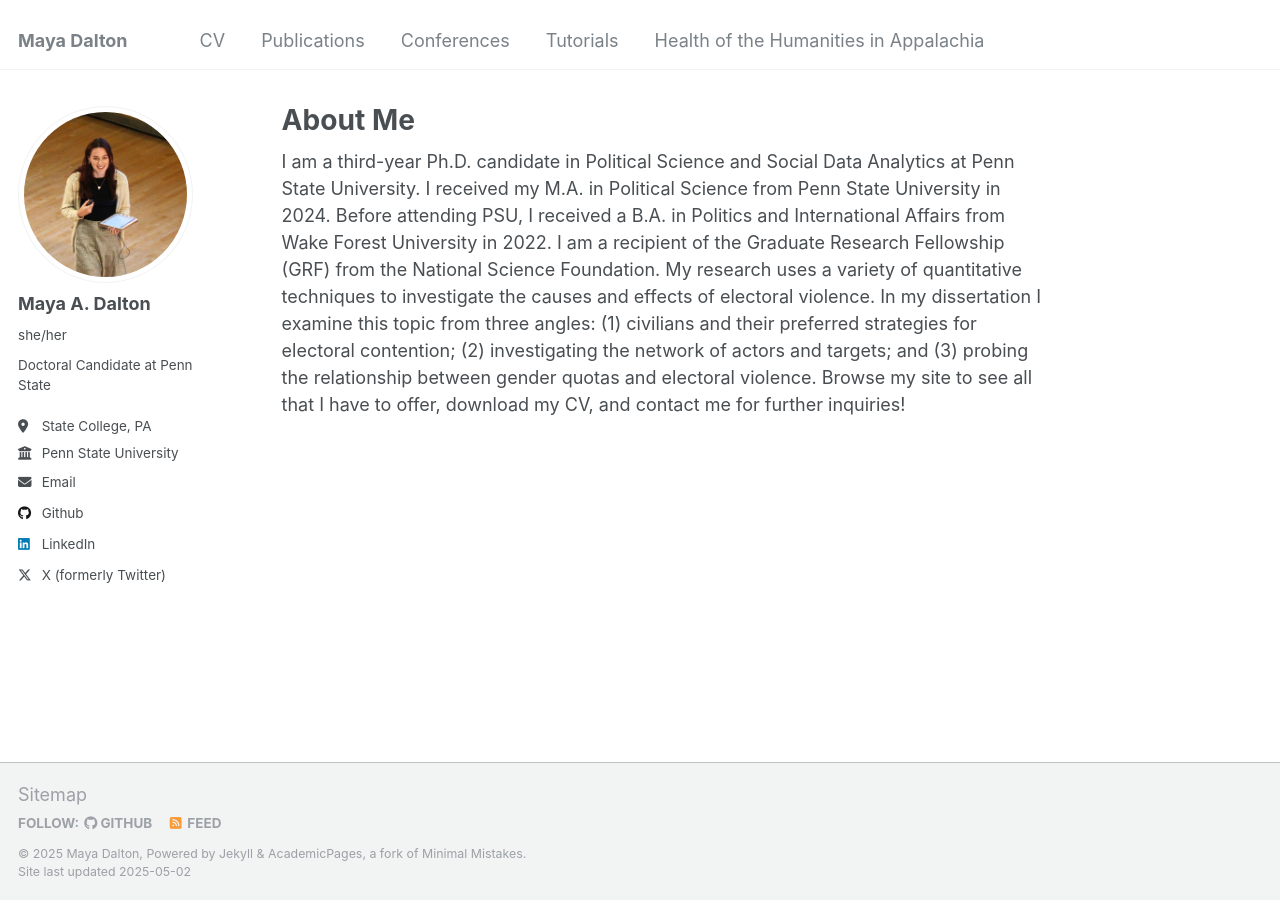
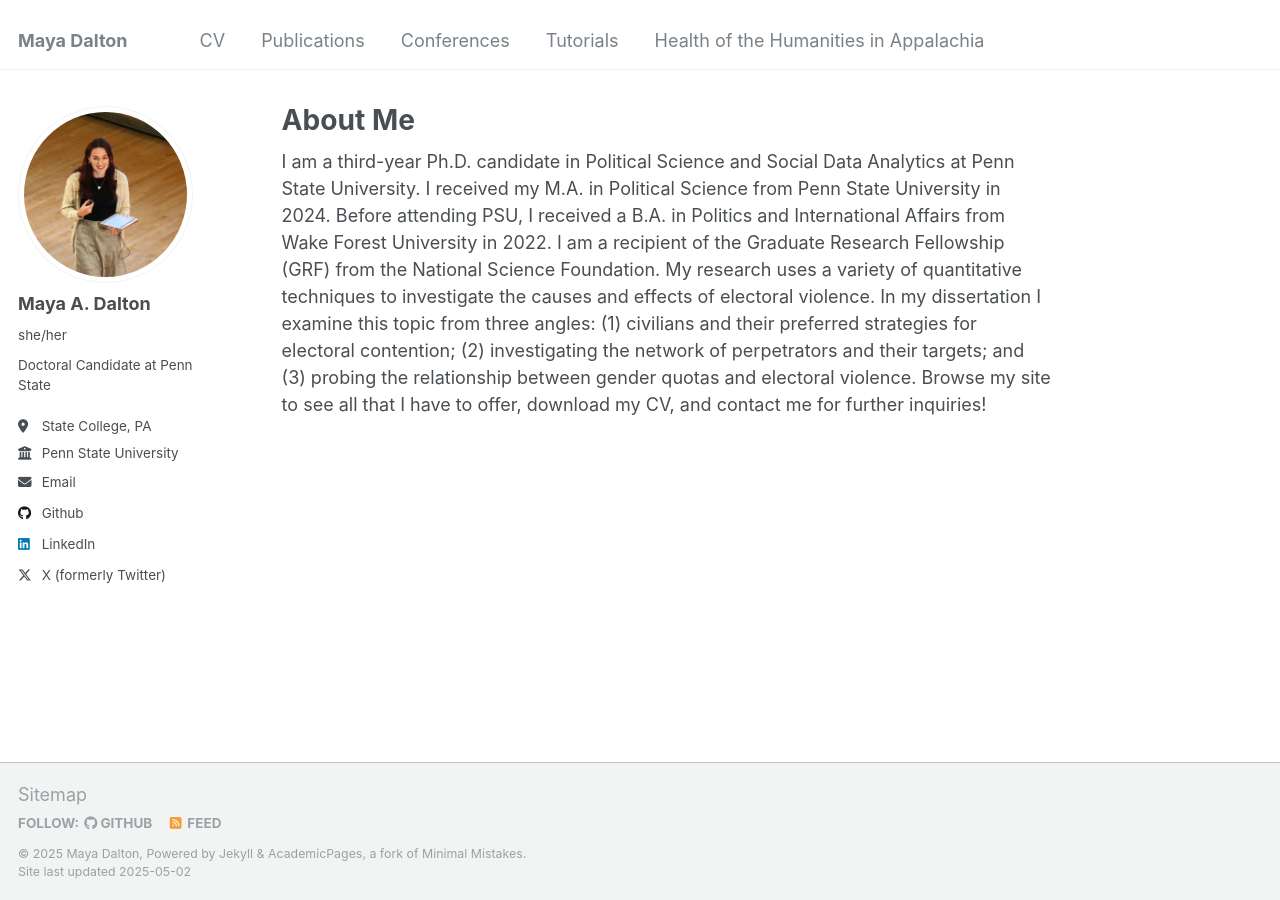
Before and after one commit to mdalton21/mdalton21.github.io, a Jekyll site: the page built from _pages/about.md, in a window 1280 px wide. Built offline with Jekyll 4.4.1, drawn with Linux system fonts in a browser that asks for light colours.

Commit message:
Updated About page

```diff
--- a/_pages/about.md
+++ b/_pages/about.md
@@ -8,4 +8,4 @@ redirect_from:
 ---
 
 I am a third-year Ph.D. candidate in Political Science and Social Data Analytics at Penn State University. I received my M.A. in Political Science from Penn State University in 2024. Before attending PSU, I received a B.A. in Politics and International Affairs from Wake Forest University in 2022. I am a recipient of the Graduate Research Fellowship (GRF) from the National Science Foundation. My research uses a variety of quantitative techniques to investigate the causes and effects of electoral violence.
-In my dissertation I examine this topic from three angles: (1) civilians and their preferred strategies for electoral contention; (2) investigating the network of actors and targets; and (3) probing the relationship between gender quotas and electoral violence. Browse my site to see all that I have to offer, download my CV, and contact me for further inquiries!
+In my dissertation I examine this topic from three angles: (1) civilians and their preferred strategies for electoral contention; (2) investigating the network of perpetrators and their targets; and (3) probing the relationship between gender quotas and electoral violence. Browse my site to see all that I have to offer, download my CV, and contact me for further inquiries!
```
